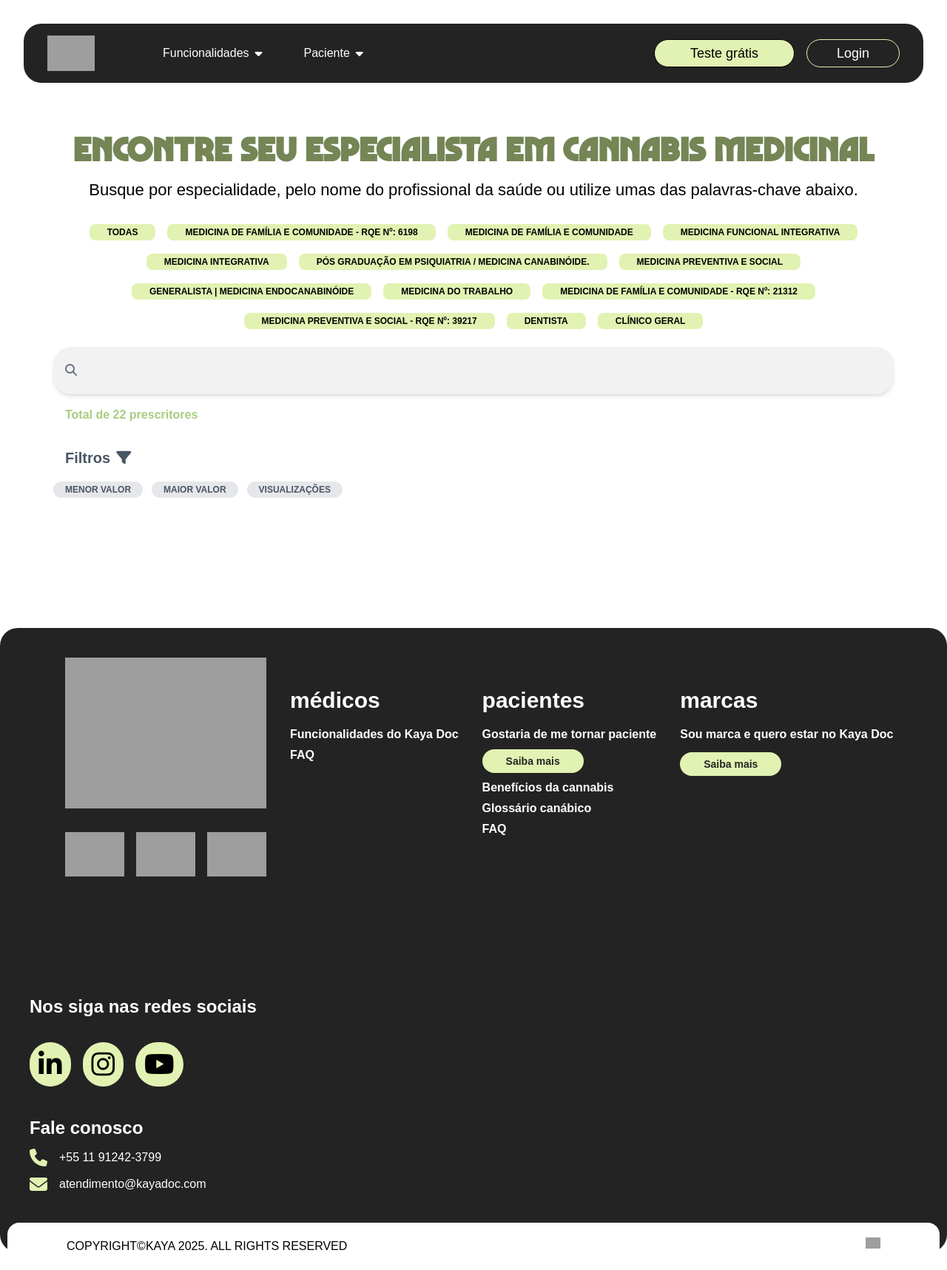
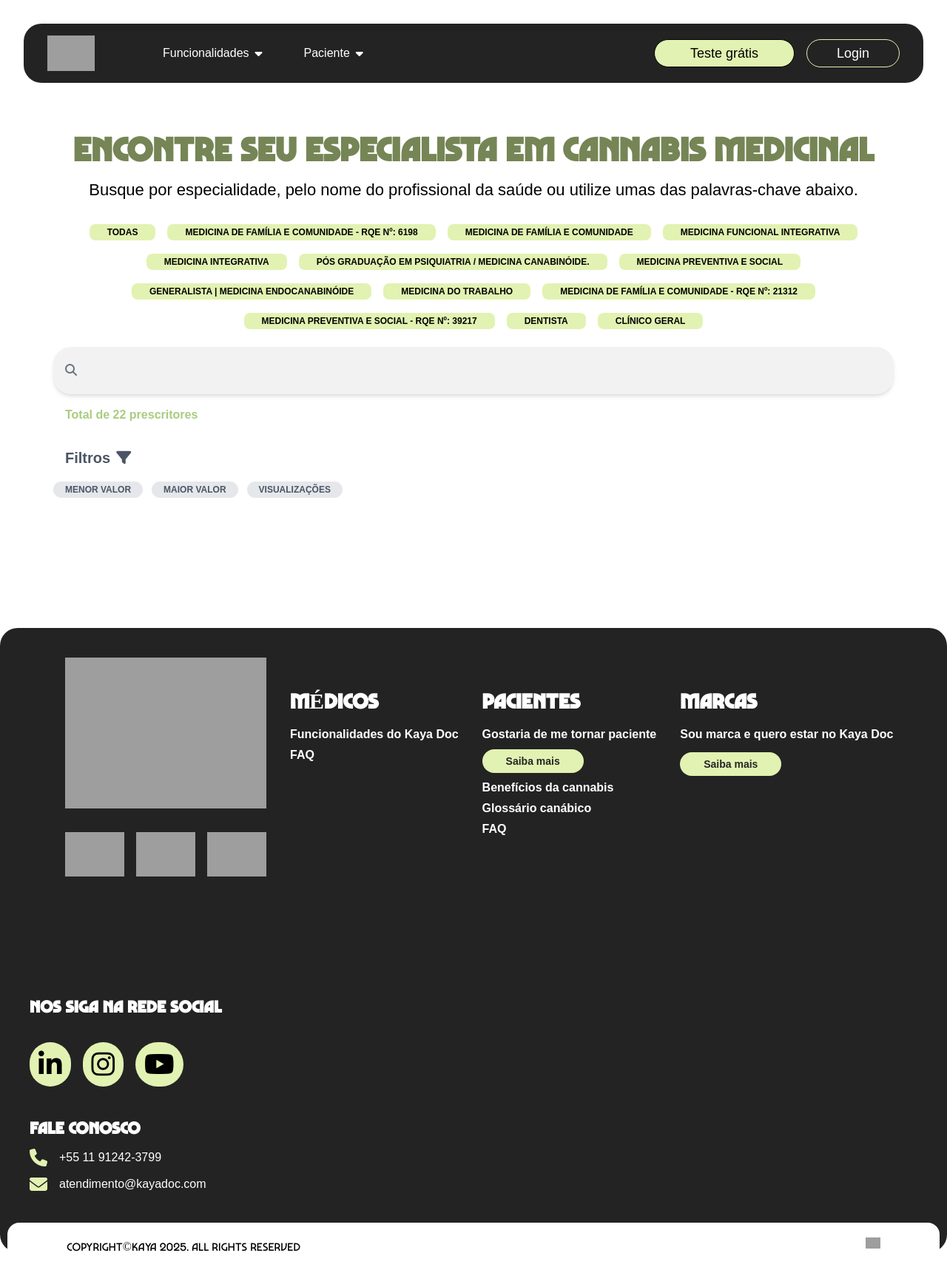
Before and after one commit to jrrodrigo421/kaya_project, a Django app: template doctors/templates/doctors/lista_medicos.html in a window 1280 px wide. Shown: the whole page at 74% size. Run offline with Django 5.2, Linux system fonts and the light colour scheme; the template is opened without the code that fills it, so the values that code supplies are empty; grey boxes are pictures that could not be loaded.

Commit message:
feat: review first page

```diff
--- a/doctors/templates/doctors/components/footer.html
+++ b/doctors/templates/doctors/components/footer.html
@@ -47,7 +47,12 @@
       <div class="gap-8 md:mt-4 md:flex md:flex-wrap">
         <!-- Médicos -->
         <div class="flex flex-col">
-          <div class="mb-4 text-2xl md:text-3xl font-bold">médicos</div>
+          <div
+            class="mb-4 text-2xl md:text-3xl font-bold"
+            style="font-family: Marvin Visions Variable"
+          >
+            MÉDICOS
+          </div>
           <ul class="font-semibold space-y-1">
             <li class="hover:font-bold hover:cursor-pointer">
               <a href="#">Funcionalidades do Kaya Doc</a>
@@ -60,7 +65,12 @@
 
         <!-- Pacientes -->
         <div class="flex flex-col">
-          <div class="mb-4 text-2xl md:text-3xl font-bold">pacientes</div>
+          <div
+            class="mb-4 text-2xl md:text-3xl font-bold"
+            style="font-family: Marvin Visions Variable"
+          >
+            PACIENTES
+          </div>
           <ul class="font-semibold space-y-1">
             <li class="hover:font-bold hover:cursor-pointer">
               <a href="#">Gostaria de me tornar paciente</a>
@@ -86,7 +96,12 @@
 
         <!-- Marcas -->
         <div class="flex flex-col">
-          <div class="mb-4 text-2xl md:text-3xl font-bold">marcas</div>
+          <div
+            class="mb-4 text-2xl md:text-3xl font-bold"
+            style="font-family: Marvin Visions Variable"
+          >
+            MARCAS
+          </div>
           <ul class="font-semibold space-y-1">
             <li class="hover:font-bold hover:cursor-pointer">
               <a href="#">Sou marca e quero estar no Kaya Doc</a>
@@ -106,7 +121,12 @@
 
   <!-- Coluna 3: Redes Sociais e Contato -->
   <div class="md:mt-32">
-    <div class="mb-8 text-2xl font-bold">Nos siga nas redes sociais</div>
+    <div
+      class="mb-8 text-2xl font-bold"
+      style="font-family: Marvin Visions Variable"
+    >
+      NOS SIGA NA REDE SOCIAL
+    </div>
     <div class="flex gap-4 mb-10">
       <div>
         <a href="#" target="_blank">
@@ -130,7 +150,12 @@
         </a>
       </div>
     </div>
-    <div class="mb-3 text-2xl font-bold">Fale conosco</div>
+    <div
+      class="mb-3 text-2xl font-bold"
+      style="font-family: Marvin Visions Variable"
+    >
+      FALE CONOSCO
+    </div>
     <div>
       <ul class="space-y-3">
         <li class="flex items-center gap-4">
@@ -155,7 +180,10 @@
   class="flex justify-between px-8 py-5 -mt-10 bg-white md:px-20 rounded-t-2xl col-span-full mx-2.5"
 >
   <div>
-    <div class="text-xs font-thin text-black md:text-base">
+    <div
+      class="text-xs font-thin text-black md:text-base"
+      style="font-family: Marvin Visions Variable"
+    >
       COPYRIGHT©KAYA <span id="actual_year"></span>. ALL RIGHTS RESERVED
     </div>
   </div>
--- a/doctors/templates/doctors/lista_medicos.html
+++ b/doctors/templates/doctors/lista_medicos.html
@@ -89,13 +89,13 @@
                 </div>
                 <div class="flex flex-col gap-2 py-4 bg-white">
                   <a
-                    class="w-full py-2 text-white bg-[#a9cc81] rounded-lg border border-transparent hover:opacity-90"
+                    class="w-full py-2 text-white bg-[#748454] rounded-lg border border-transparent hover:opacity-90"
                     href="#"
                   >
                     AGENDAR CONSULTA
                   </a>
                   <a
-                    class="w-full py-1 text-xs rounded-lg text-theme_color2-400 hover:underline"
+                    class="w-full py-1 text-xs rounded-lg text-[#748454] hover:underline"
                     href="#"
                   >
                     VER MAIS
```
